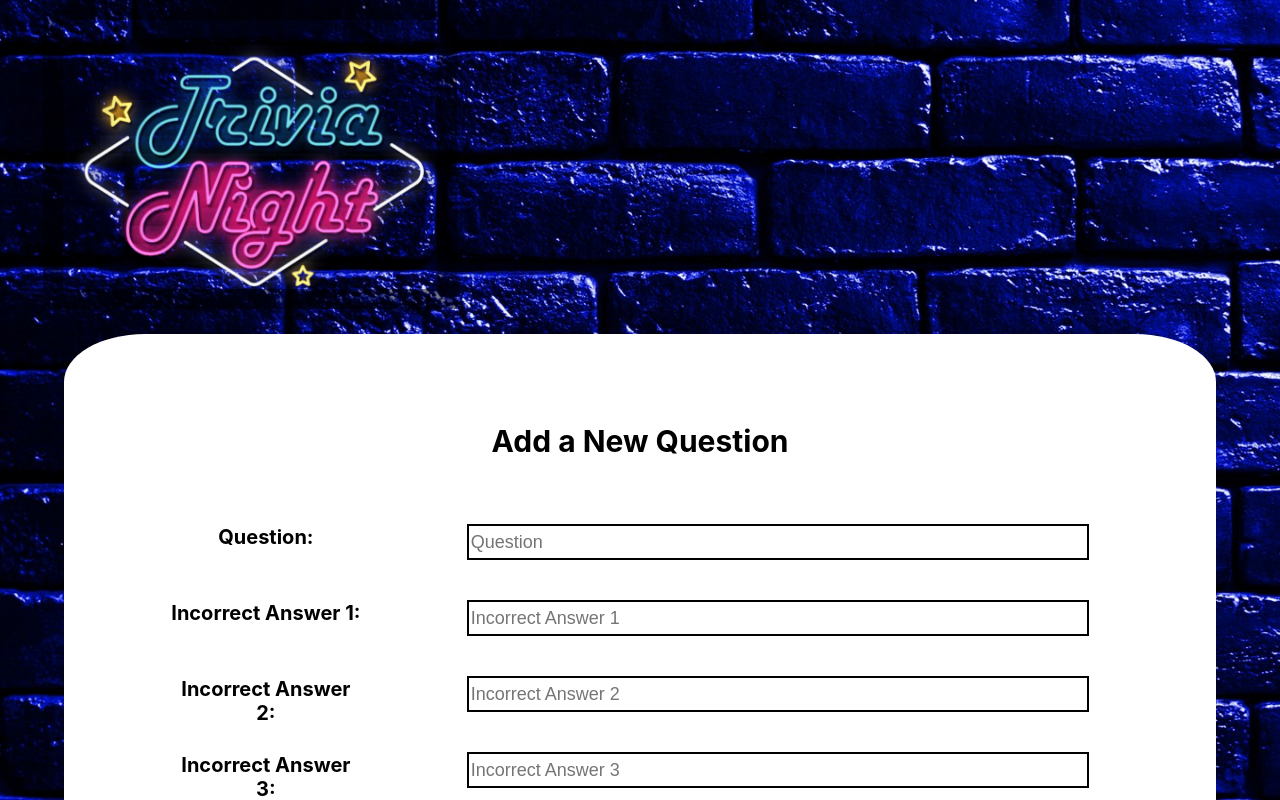
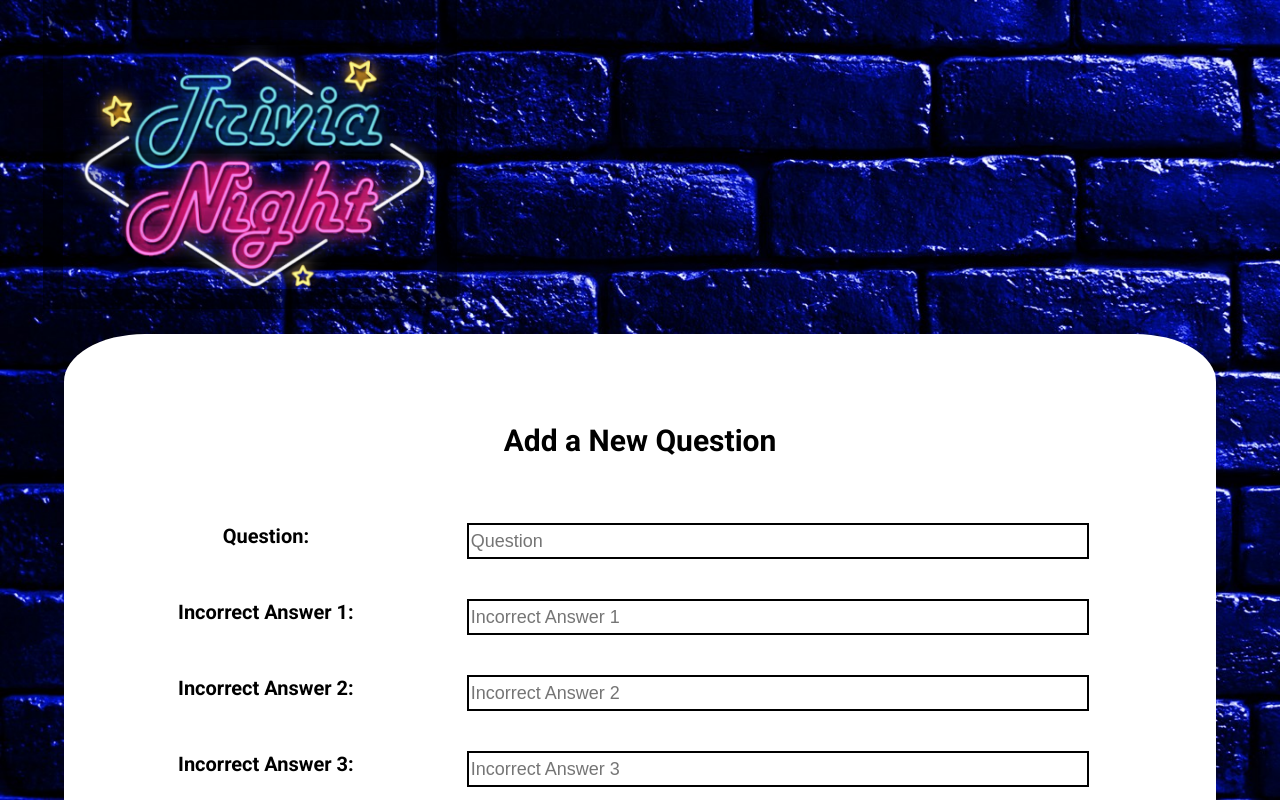
Before and after one commit to cagallo/trivia-night-ui, a React (Create React App) app: page /form in a window 1280 px wide. Built offline with nearby package versions, Linux system fonts and the light colour scheme.

Commit message:
Add font family

```diff
--- a/src/styles/App.css
+++ b/src/styles/App.css
@@ -1,3 +1,5 @@
+@import url('https://fonts.googleapis.com/css2?family=Roboto:wght@100;400;700&display=swap');
+
 .App {
   display: flex;
   flex-direction: column;
@@ -11,6 +13,7 @@
   background-size: cover;
   text-align: center;
   position: absolute;
+  font-family: 'Roboto'
 }
 
 .App-logo {
```
